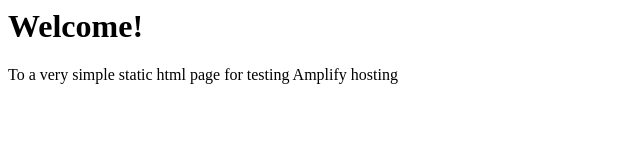
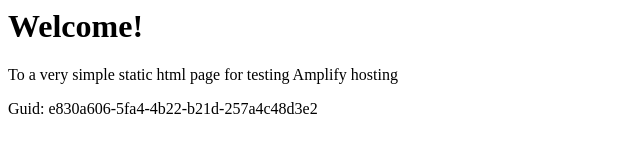
Before and after one commit to aws-aemilia-gru/Github-PR-Commit-Integration-Test-DoNotTouch-Gith-P5X5MO5I-v1-prod-sa-east-1, a website: page src/index.html in a window 1280 px wide. Shown: the whole page, without its empty margins (0-640 px from the left). Drawn offline with Linux system fonts and the light colour scheme.

Commit message:
commit from integ tests

```diff
--- a/src/index.html
+++ b/src/index.html
@@ -1,3 +1,5 @@
+
+
 <html lang="en">
 
 <head>
@@ -10,6 +12,6 @@
 <body>
     <h1>Welcome!</h1>
     <p>To a very simple static html page for testing Amplify hosting</p>
-</body>
+    <p>Guid: e830a606-5fa4-4b22-b21d-257a4c48d3e2</p></body>
 
 </html>
```
